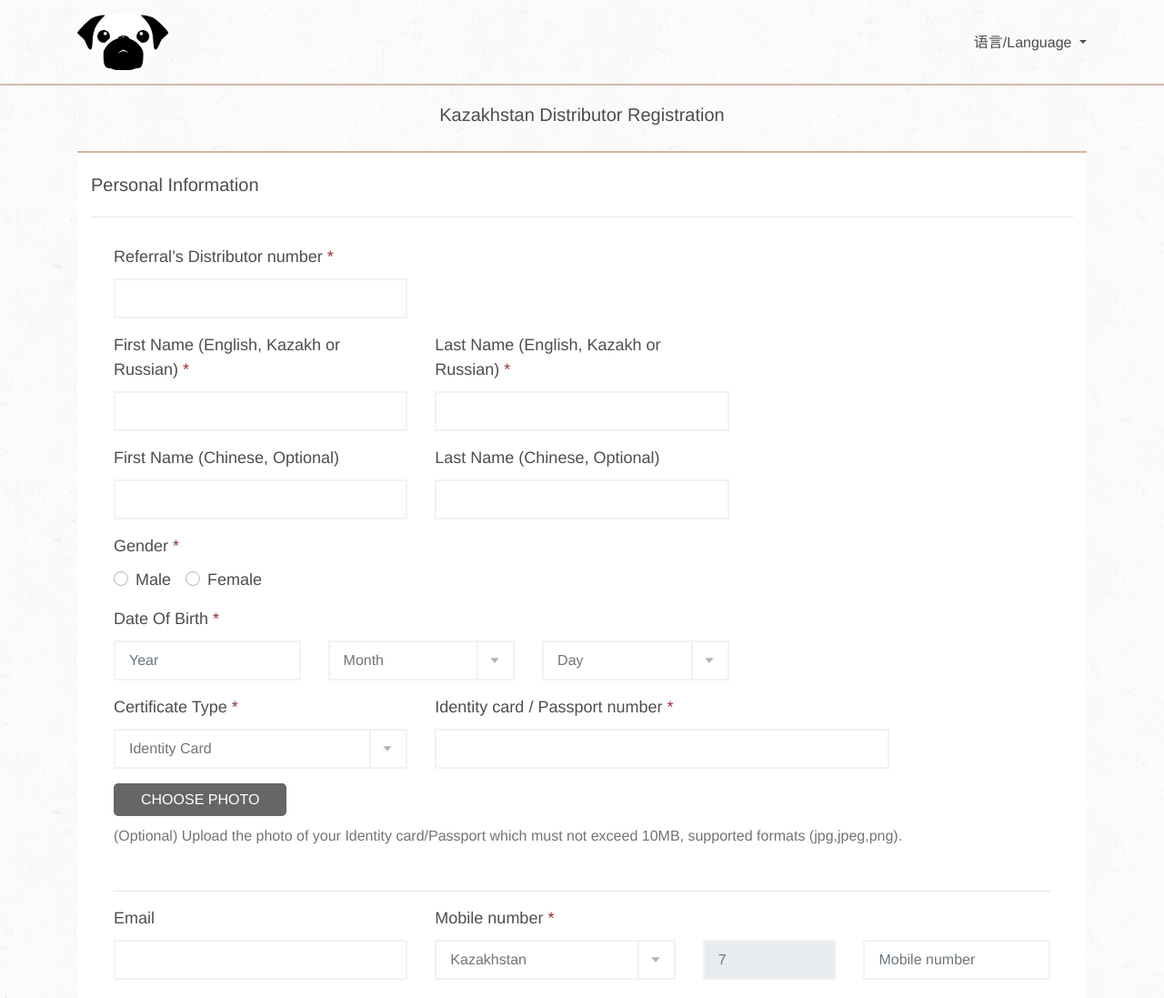
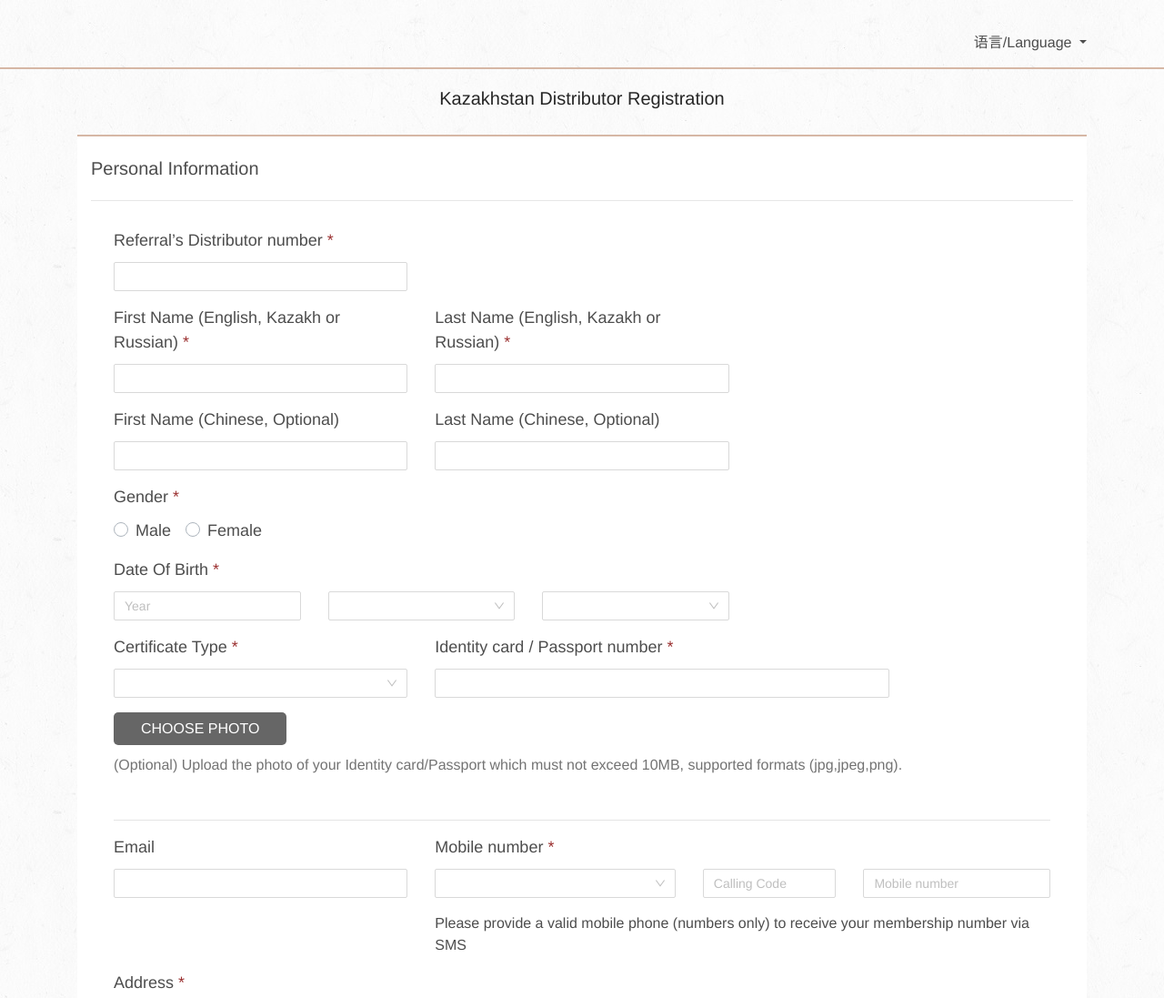
Before and after one commit to tchmhkg/gatsbyjs-regform, a Gatsby site: page /registration in a window 1280 px wide. Shown: the top 1097 px of the page at 91% size. Built offline with nearby package versions, Linux system fonts and the light colour scheme; Gatsby itself is replaced by a stand-in of ours.

Commit message:
install ant design

```diff
--- a/gatsby-browser.js
+++ b/gatsby-browser.js
@@ -1,3 +1,4 @@
+import "antd/dist/antd.css";
 import "./src/styles/index.scss";
 import 'jquery/dist/jquery.min.js';
 import 'popper.js/dist/popper.min';
--- a/package.json
+++ b/package.json
@@ -5,6 +5,7 @@
   "version": "1.0.0",
   "dependencies": {
     "@aws-amplify/ui-react": "^0.2.8",
+    "antd": "^4.8.2",
     "aws-amplify": "^3.0.16",
     "aws-amplify-react": "^4.1.15",
     "bootstrap": "^4.5.0",
--- a/src/components/Form.js
+++ b/src/components/Form.js
@@ -1,5 +1,6 @@
 import React, { useState, useRef, memo } from 'react';
 import { useForm, FormContext } from "react-hook-form";
+import { Button } from "antd";
 
 import API  from '@aws-amplify/api';
 import Storage from '@aws-amplify/storage';
@@ -249,7 +250,7 @@
 
                     {/* Submit */}
                     <div className="action-group">
-                        <button id="btn-reg-review-info" type="submit" title="Submit" className="btn btn-theme">{translate('Submit')}</button>
+                        <Button id="btn-reg-review-info"  type="primary" htmlType="submit" title="Submit" className=" btn-theme">{translate('Submit')}</Button>
                     </div>
                 </form>
             </FormContext>
--- a/src/components/Form/Input.js
+++ b/src/components/Form/Input.js
@@ -1,4 +1,5 @@
 import React, { forwardRef } from 'react';
+import { Input as AntInput } from 'antd';
 import Label from '@components/Form/Label';
 import WarningMsg from '@components/Form/WarningMsg';
 import Translate from '@components/Translate';
@@ -13,13 +14,13 @@
             {({translate}) => (
             <div>
                 {label ? <Label label={label} forId={id} required={required}/> : null}
-                <input
+                <AntInput
                     ref={ref}
                     type="text"
                     name={name}
                     title={title}
                     id={id}
-                    className={`form-control ${inputClass} ${hasError ? 'validation-failed' : ''}`}
+                    className={`${inputClass} ${hasError ? 'validation-failed' : ''}`}
                     autoComplete="off"
                     value={value}
                     onChange={onChange}
--- a/src/components/Form/Select.js
+++ b/src/components/Form/Select.js
@@ -1,23 +1,25 @@
 import React, { forwardRef } from 'react';
+import { Select as AntSelect } from 'antd';
 import WarningMsg from '@components/Form/WarningMsg';
 import Translate from '@components/Translate';
+const { Option } = AntSelect;
 
 const Select = forwardRef(({id, name, selectClass = '', value, title, placeholder, noPlaceholder = false, options = [], onChange = () => {}, hasError, warningId, warningClass, warningMsg = "Please select an option.", required, ...props}, ref) =>{
 
-    const handleOnChange = (e) => {
-        onChange(e.target.value);
+    const handleOnChange = (value) => {
+        onChange(value);
     }
     return (
         <Translate>
         {({translate, activeLanguage}) => (
         <div>
-            <div className={`select-theme ${hasError ? 'validation-failed' : ''}`}>
-                <select ref={ref} id={id} name={name} title={title} className={`form-control ${selectClass} ${hasError ? 'validation-failed' : ''}`} onChange={handleOnChange} value={value}>
-                    {!noPlaceholder ? <option value="">{translate(placeholder)}</option> : null}
+            <div className={` ${hasError ? 'validation-failed' : ''}`}>
+                <AntSelect style={{ minWidth: '100%' }} ref={ref} id={id} name={name} title={title} className={`${selectClass} ${hasError ? 'validation-failed' : ''}`} onChange={handleOnChange} value={value}>
+                    {!noPlaceholder ? <Option value="">{translate(placeholder)}</Option> : null}
                     {options.map(({value, label, ...option}) => (
-                        <option key={value} value={value} {...option}>{translate(label)}</option>
+                        <Option key={value} value={value} {...option}>{translate(label)}</Option>
                     ))}
-                </select>
+                </AntSelect>
             </div>
 
             {(hasError && warningMsg) && <WarningMsg msg={warningMsg} className={warningClass} id={warningId}/>}
--- a/src/components/Header.js
+++ b/src/components/Header.js
@@ -7,7 +7,7 @@
         <div className="container">
             <div id="wrapper-official-navbar" className="clearfix">
                 <div className="navbar-header">
-                    <div className="logo" />
+                    {/* <div className="logo" /> */}
                 </div>
 
                 <div className="navbar-right">
```
Also changed, not shown: 1 other file.
